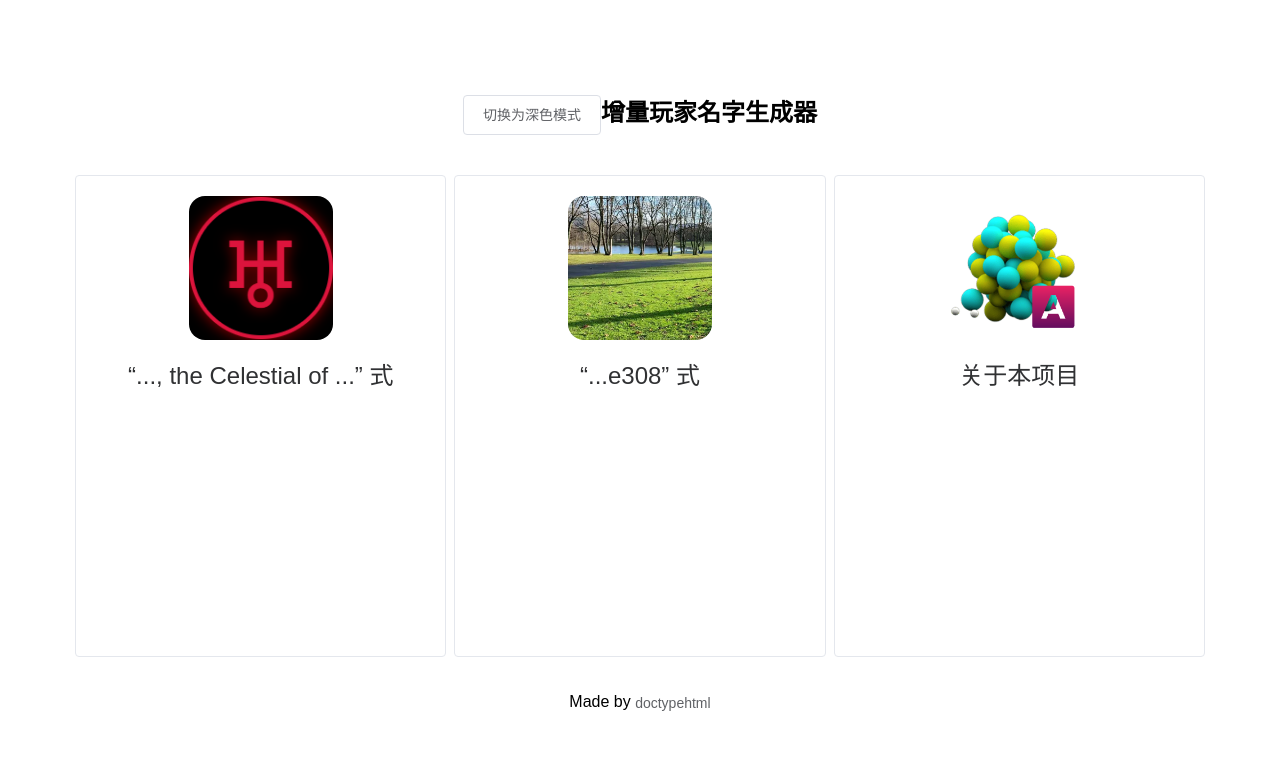
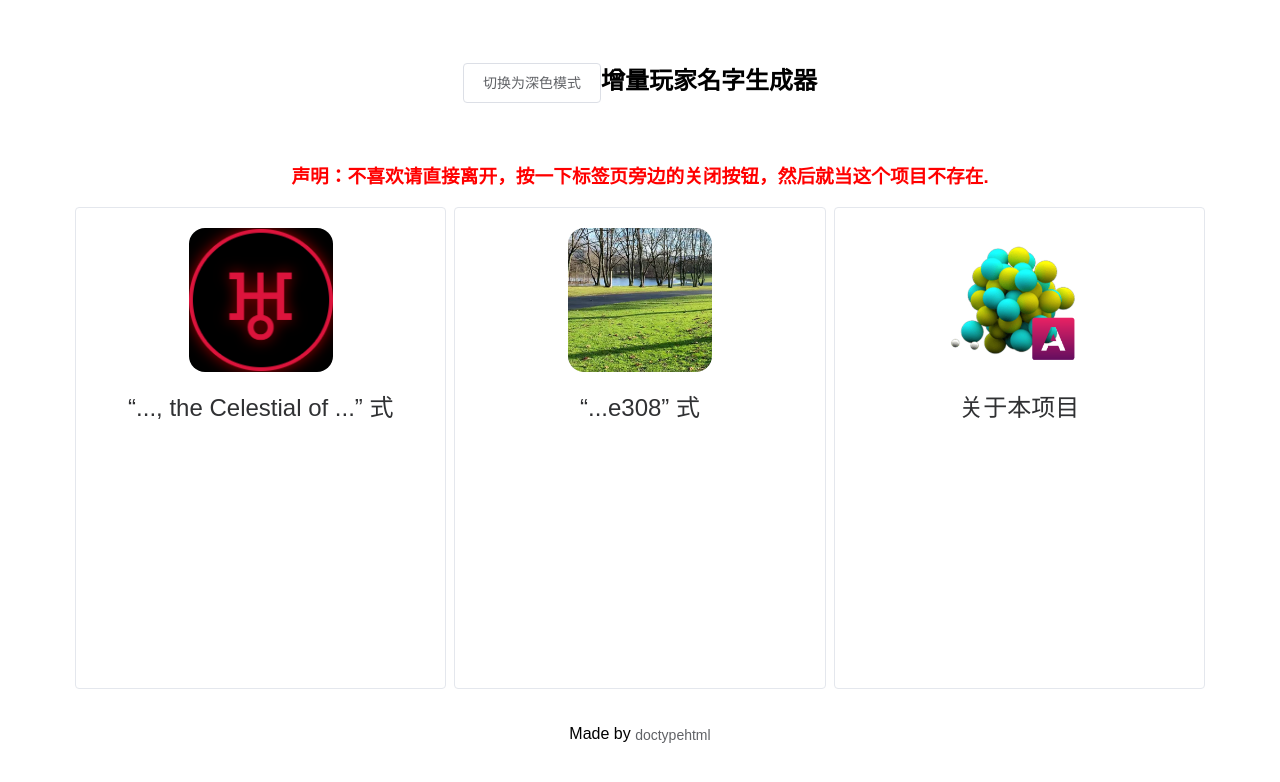
Before and after one commit to docccccccccccc/IncrementalGamerNameGenerator, a Vue app: page /cel in a window 1280 px wide. Shown: the top 782 px of the page. Built offline with nearby package versions, Linux system fonts and the light colour scheme; a web font is replaced by a local one.

Commit message:
在关于页面添加版本号，在主页添加声明

```diff
--- a/src/views/AboutPage.vue
+++ b/src/views/AboutPage.vue
@@ -14,6 +14,7 @@ const router = useRouter()
     <div>
       <el-image src="/images/logo.png" />
       <h2>增量玩家名字生成器</h2>
+      <h4>V1.0.0</h4>
       <p>
         作者 GitHub 主页：
         <el-link href="https://github.com/docccccccccccc">docccccccccccc (doctypehtml)</el-link>
--- a/src/views/MainPage.vue
+++ b/src/views/MainPage.vue
@@ -26,6 +26,9 @@ const direction = computed(() => {
 <template>
   <PageLayout>
     <template #header>增量玩家名字生成器</template>
+    <h3 style="color: red">
+      声明：不喜欢请直接离开，按一下标签页旁边的关闭按钮，然后就当这个项目不存在.
+    </h3>
     <el-space
       :fill="useVerticalLayout"
       wrap
```
